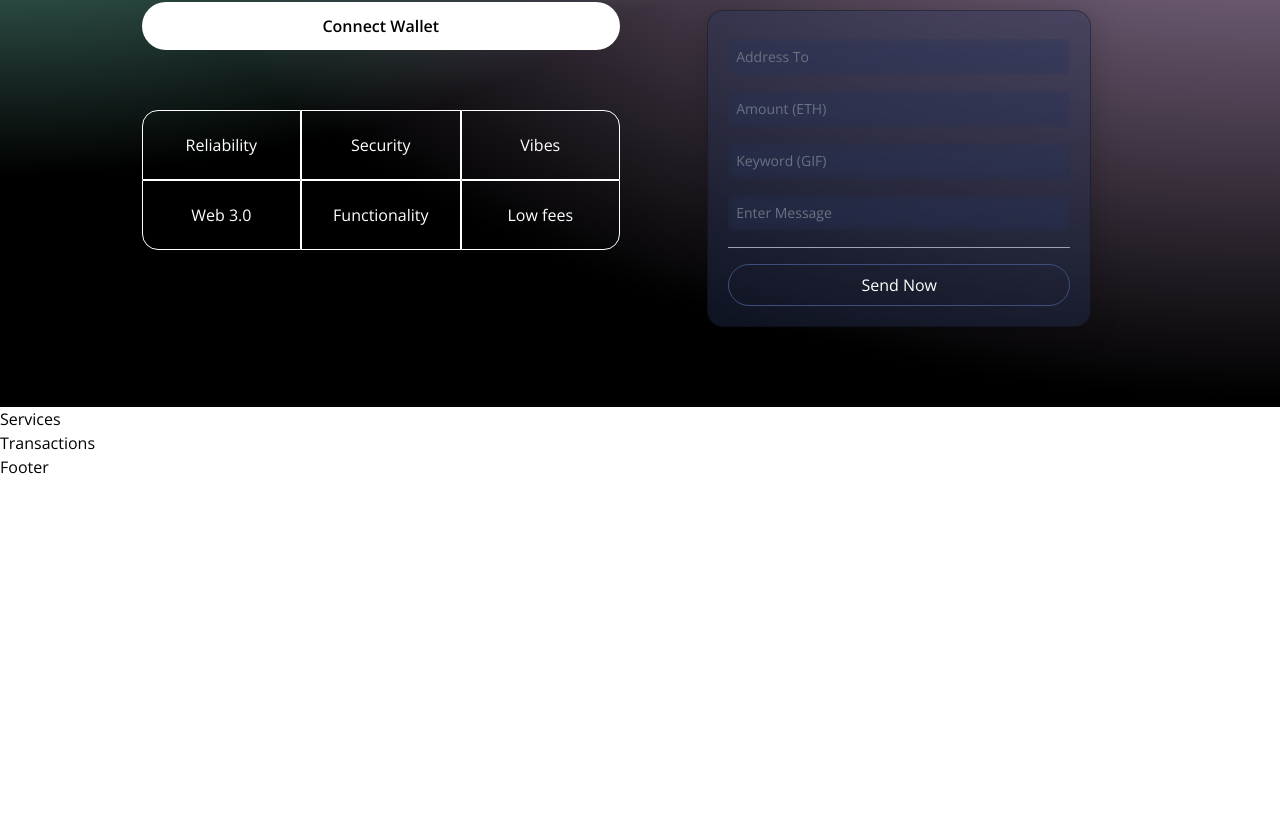
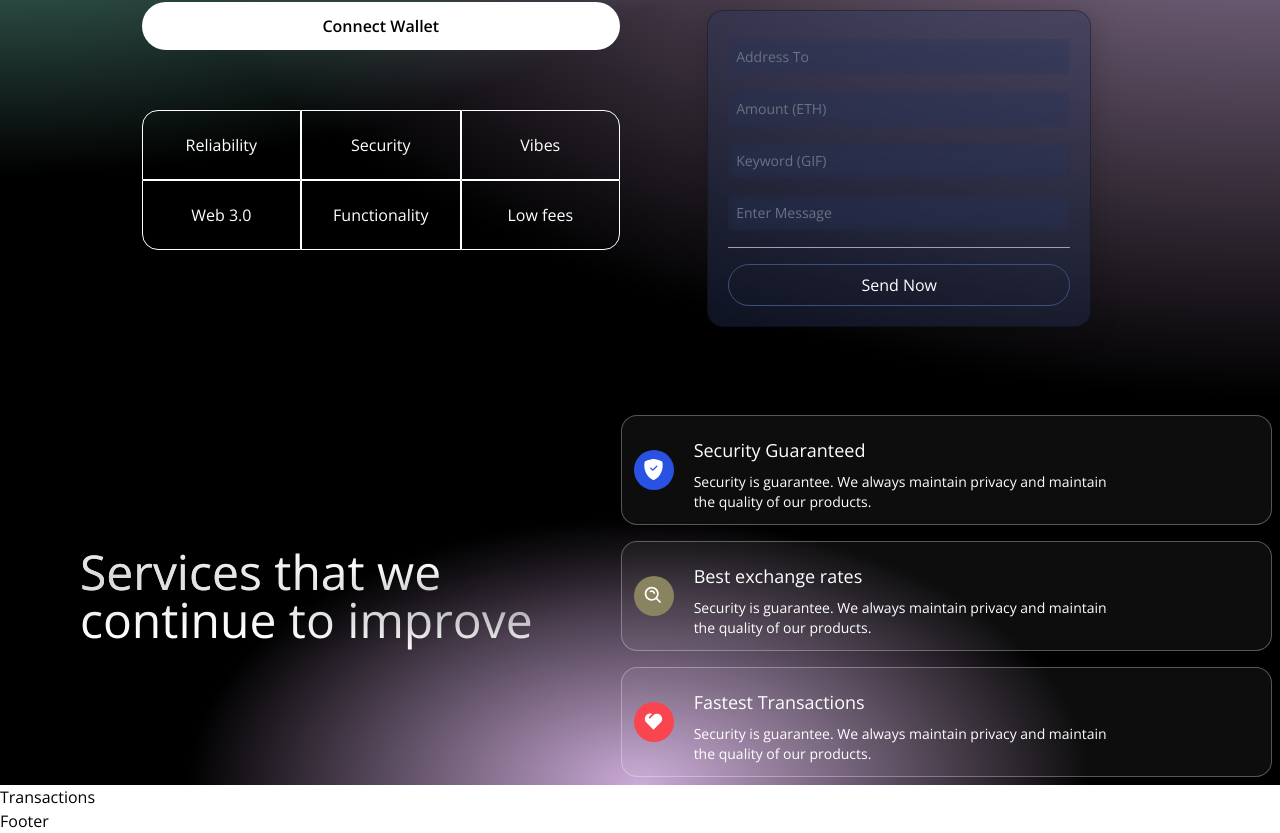
Before and after one commit to danielradosa/crypto-vibe, a React (Vite) app in the folder client/: page / in a window 1280 px wide. Shown: the part 383-1216 px from the top of the page. Before the commit the page ends 862 px from the top, so only its background shows below. Built offline with nearby package versions, Linux system fonts and the light colour scheme.

Commit message:
Services section finished

```diff
--- a/client/src/components/Services.jsx
+++ b/client/src/components/Services.jsx
@@ -1,6 +1,52 @@
+import { BsShieldFillCheck } from 'react-icons/bs';
+import { BiSearchAlt } from 'react-icons/bi';
+import { RiHeart2Fill } from 'react-icons/ri';
+
+const ServiceCard = ({ color, title, icon, subtitle}) => (
+    <div className='flex flex-row justify-start items-center white-glassmorphism p-3 m-2 cursor-pointer hover:shadow-xl'>
+        <div className={`w-10 h-10 rounded-full flex justify-center items-center ${color}`}>
+            {icon}
+        </div>
+        <div className='ml-5 flex flex-col flex-1'>
+            <h3 className='mt-2 text-white text-lg'>{title}</h3>
+            <p className='mt-2 text-white text-sm md:w-9/12'>{subtitle}</p>
+        </div>
+    </div>
+)
+
 const Services = () => {
     return (
-        <h1>Services</h1>
+        <div className='flex flex-col md:flex-row w-full justify-center items-center gradient-bg-services'>
+            <div className='flex mf:flex-row flex-col items-center justify-between md:p-20 py-12 px4'>
+                <div className='flex-1 flex flex-col justify-start items-start'>
+                    <h1 className='text-white text-3xl sm:text-5xl py-2 text-gradient'>
+                        Services that we
+                        <br />
+                        continue to improve
+                    </h1>
+                </div>
+            </div>
+            <div className='flex-1 flex flex-col justify-start items-center'>
+                <ServiceCard
+                    color="bg-[#2952E3]"
+                    title="Security Guaranteed"
+                    icon={<BsShieldFillCheck fontSize={21} className='text-white'/>}
+                    subtitle="Security is guarantee. We always maintain privacy and maintain the quality of our products."
+                />
+                <ServiceCard
+                    color="bg-[#89845F]"
+                    title="Best exchange rates"
+                    icon={<BiSearchAlt fontSize={21} className='text-white'/>}
+                    subtitle="Security is guarantee. We always maintain privacy and maintain the quality of our products."
+                />
+                <ServiceCard
+                    color="bg-[#F84550]"
+                    title="Fastest Transactions"
+                    icon={<RiHeart2Fill fontSize={21} className='text-white'/>}
+                    subtitle="Security is guarantee. We always maintain privacy and maintain the quality of our products."
+                />
+            </div>
+        </div>
     );
 }
 
--- a/client/src/index.css
+++ b/client/src/index.css
@@ -22,10 +22,10 @@
 }
 
 .gradient-bg-services {
-  background-color:#0f0e13;
+  background-color:#000000;
   background-image:
-    radial-gradient(at 0% 0%, hsla(253,16%,7%,1) 0, transparent 50%),
-    radial-gradient(at 50% 100%, rgb(22, 43, 114) 0, transparent 50%);
+    radial-gradient(at 0% 0%, rgb(0, 0, 0) 0, transparent 50%),
+    radial-gradient(at 50% 100%, #ccabd8 0, transparent 50%);
 }
 
 .gradient-bg-transactions {
```
